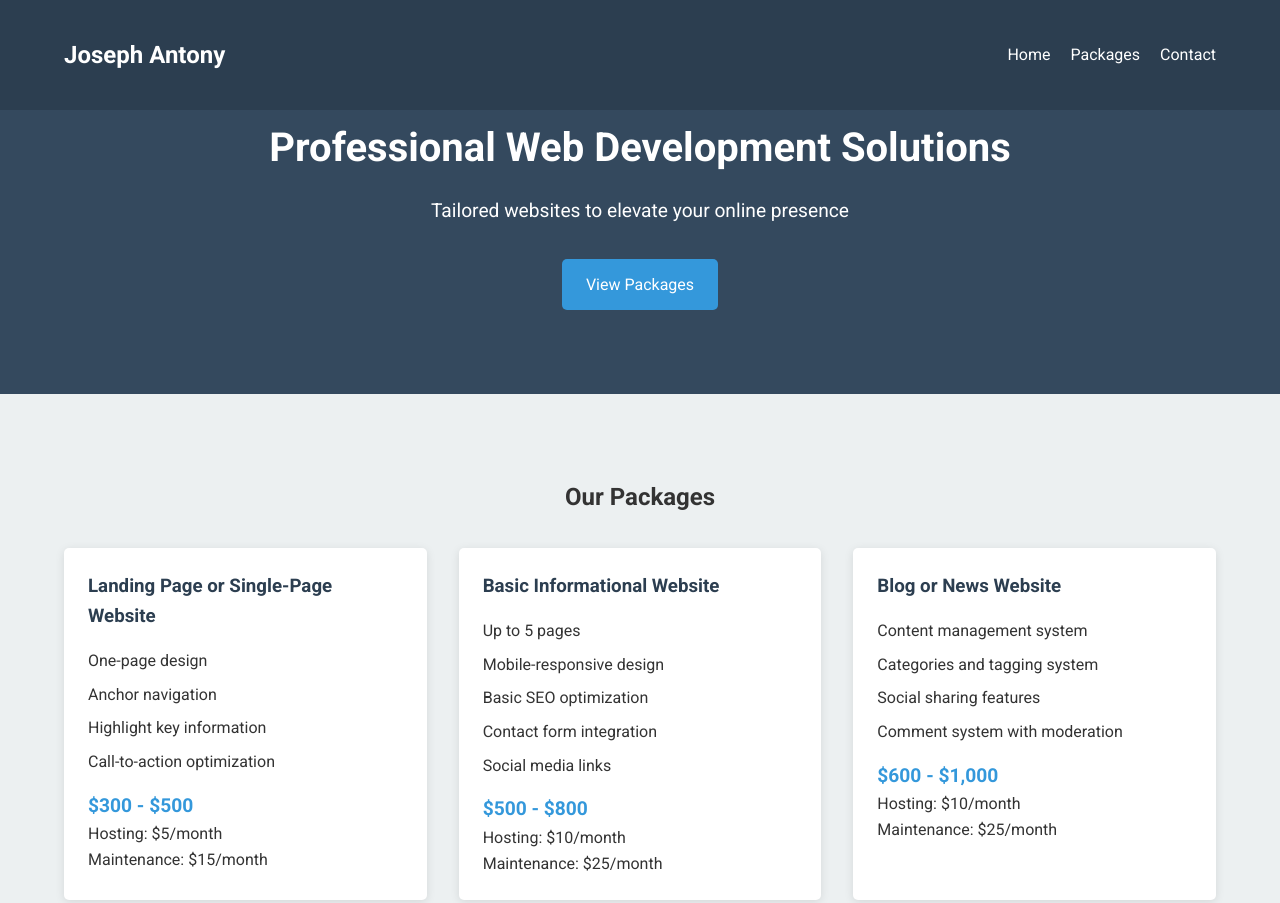
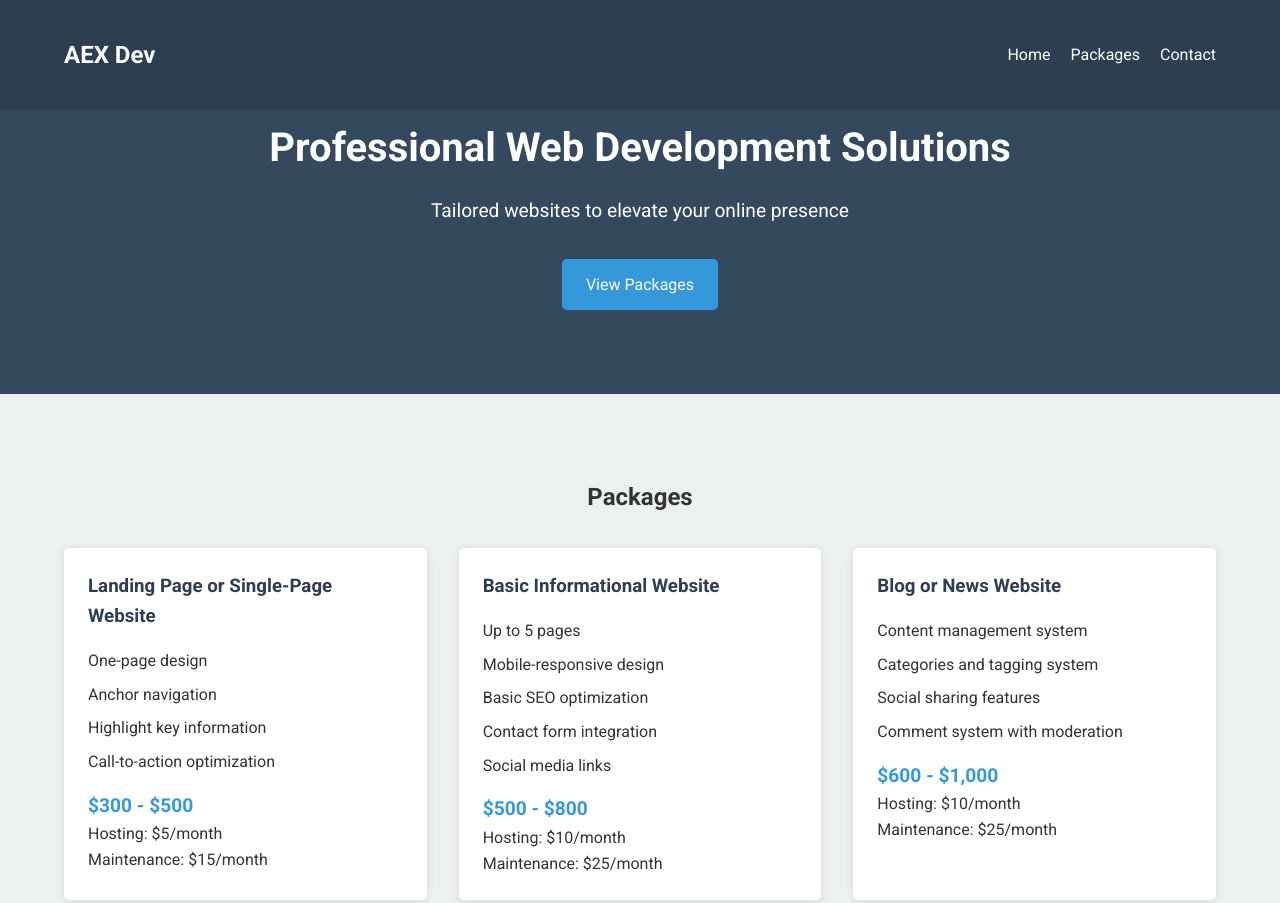
Before and after one commit to intiwasi/WebDevPackages, a plain HTML site: page index.html in a window 1280 px wide. Shown: the top 903 px of the page. Drawn offline with Linux system fonts and the light colour scheme.

Commit message:
Update index.html

```diff
--- a/index.html
+++ b/index.html
@@ -3,7 +3,7 @@
 <head>
     <meta charset="UTF-8">
     <meta name="viewport" content="width=device-width, initial-scale=1.0">
-    <title>Joseph Antony - Web Development Services</title>
+    <title>JJAEX Dev - Web Development Services</title>
     <link href="https://fonts.googleapis.com/css2?family=Roboto:wght@300;400;700&display=swap" rel="stylesheet">
     <style>
         :root {
@@ -230,7 +230,7 @@
 <body>
     <nav>
         <div class="container">
-            <div class="logo">Joseph Antony</div>
+            <div class="logo">AEX Dev</div>
             <div class="menu-toggle" id="mobile-menu">
                 <span></span>
                 <span></span>
@@ -254,7 +254,7 @@
 
     <section class="packages" id="packages">
         <div class="container">
-            <h2>Our Packages</h2>
+            <h2>Packages</h2>
             <div class="package-grid">
                 <div class="package">
                     <h3>Landing Page or Single-Page Website</h3>
```
